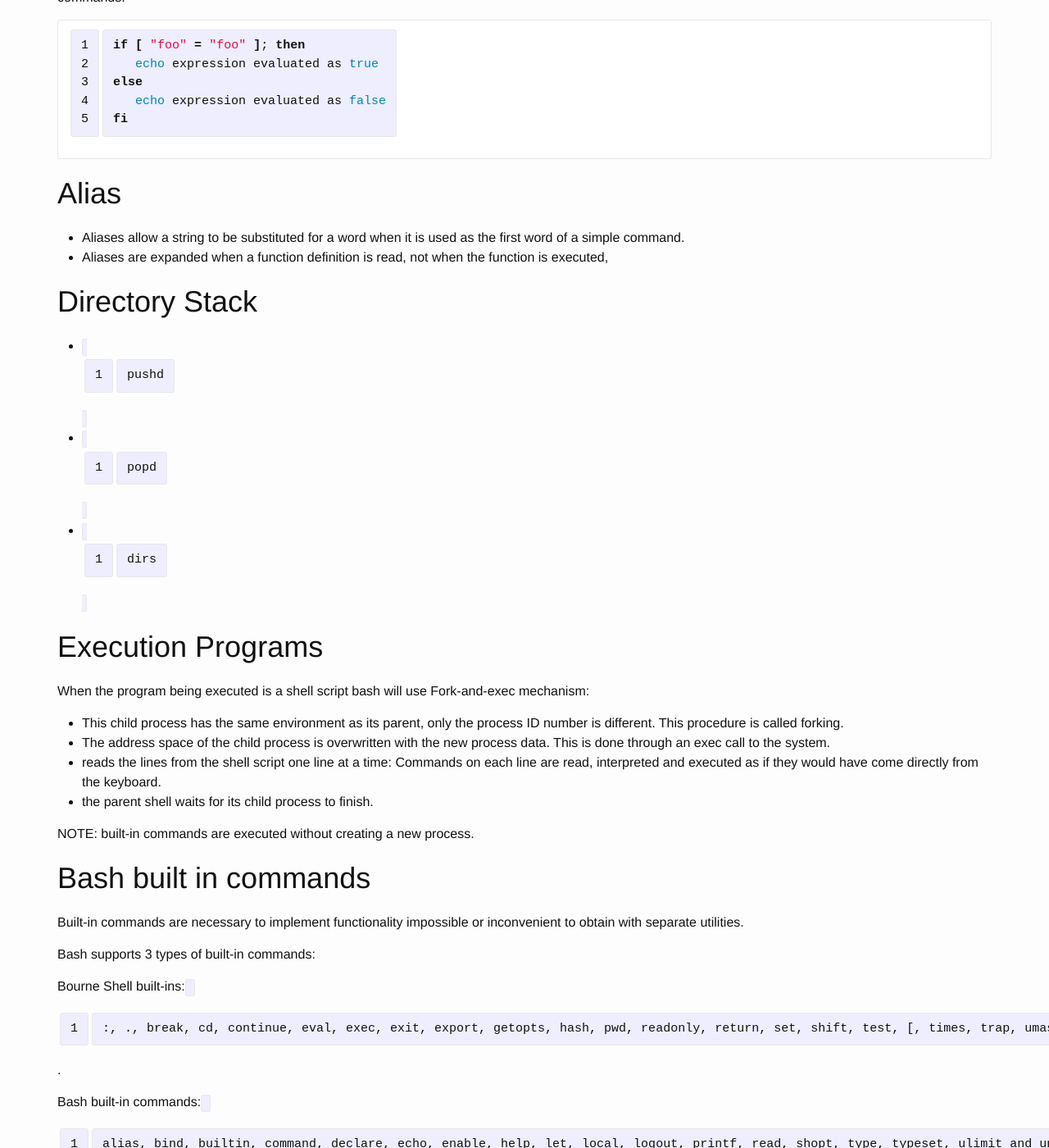
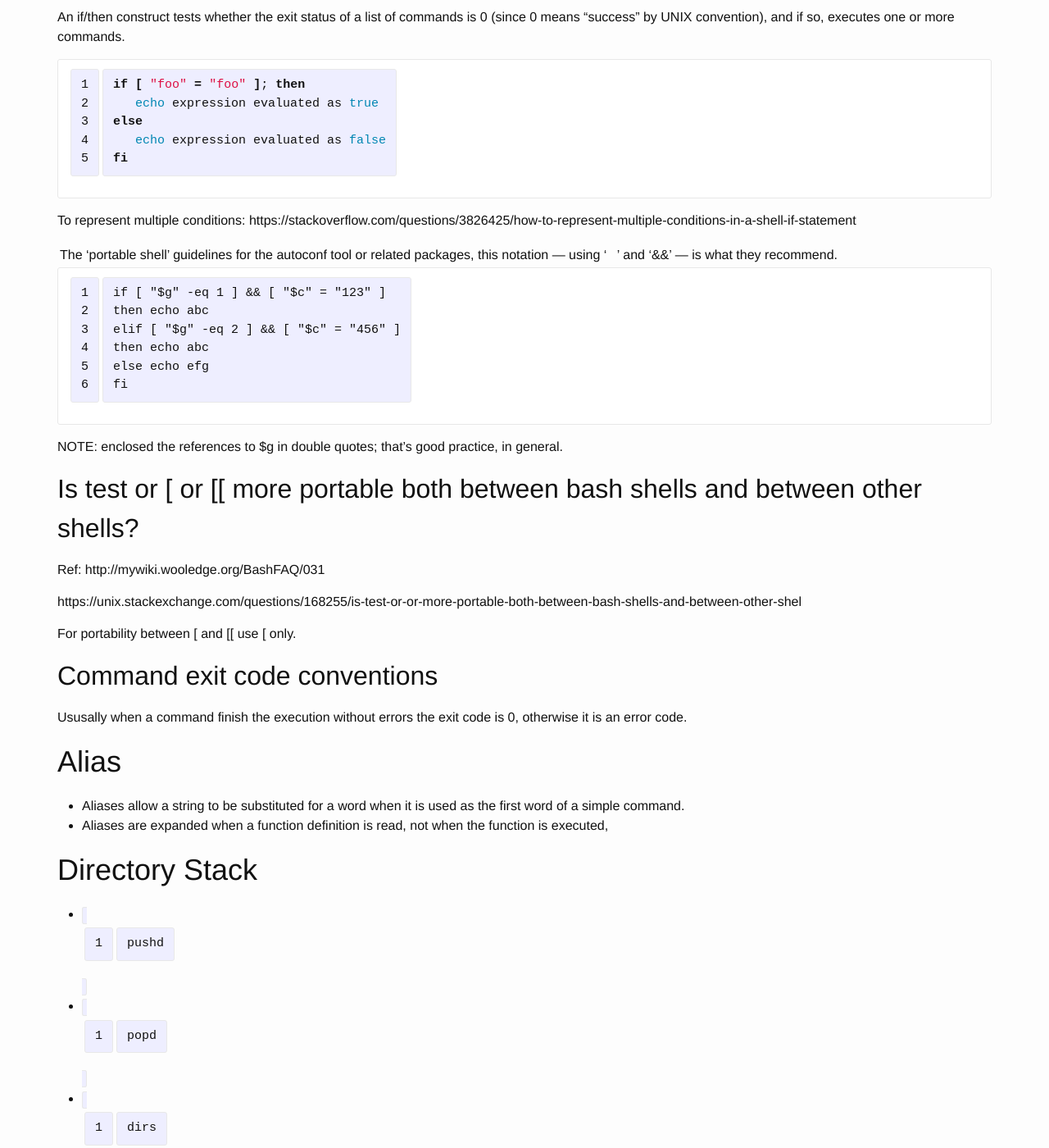
Before and after one commit to breezeight/nicola_blog, a Jekyll site: the page built from _guides/bash.markdown, in a window 1280 px wide and 1400 px high, scrolled down 54509 px. Shown: the whole window at 82% size. Built offline with Jekyll 4.4.1, drawn with Linux system fonts in a browser that asks for light colours; some of the changed text lies outside the part shown.

Commit message:
BASH: multiple test conditions

````diff
--- a/_guides/bash.markdown
+++ b/_guides/bash.markdown
@@ -1484,6 +1484,35 @@ else
 fi
 ~~~
 
+
+To represent multiple conditions: https://stackoverflow.com/questions/3826425/how-to-represent-multiple-conditions-in-a-shell-if-statement
+
+The 'portable shell' guidelines for the autoconf tool or related packages, this notation — using '||' and '&&' — is what they recommend.
+
+```
+if [ "$g" -eq 1 ] && [ "$c" = "123" ]
+then echo abc
+elif [ "$g" -eq 2 ] && [ "$c" = "456" ]
+then echo abc
+else echo efg
+fi
+```
+
+NOTE: enclosed the references to $g in double quotes; that's good practice, in general.
+
+## Is test or [ or [[ more portable both between bash shells and between other shells?
+
+Ref: http://mywiki.wooledge.org/BashFAQ/031
+
+https://unix.stackexchange.com/questions/168255/is-test-or-or-more-portable-both-between-bash-shells-and-between-other-shel
+
+For portability between [ and [[ use [ only.
+
+## Command exit code conventions
+
+Ususally when a command finish the execution without errors the exit code is 0, otherwise it is an error code.
+
+
 # Alias
 
 * Aliases allow a string to be substituted for a word when it is used as the first word of a simple command.
````
